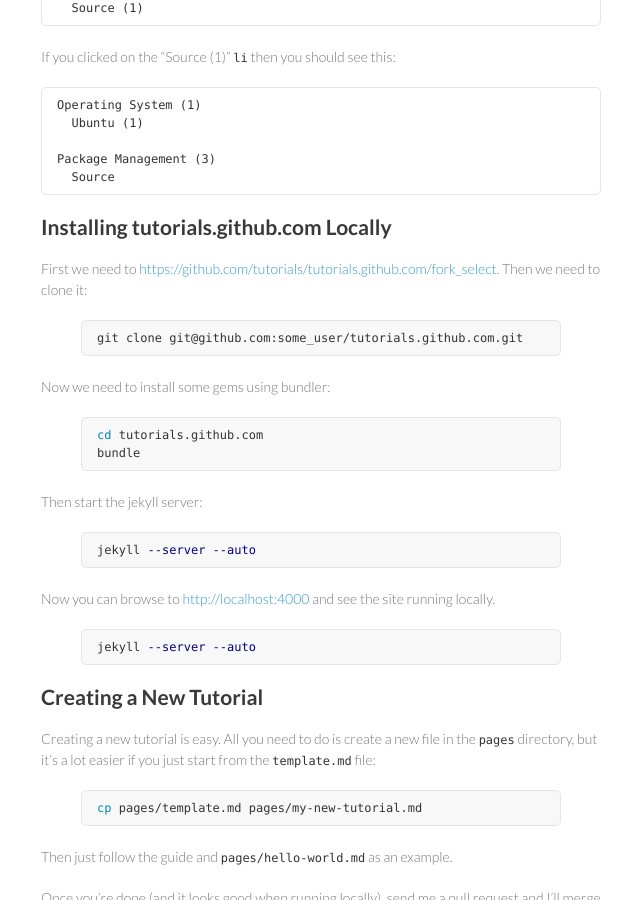
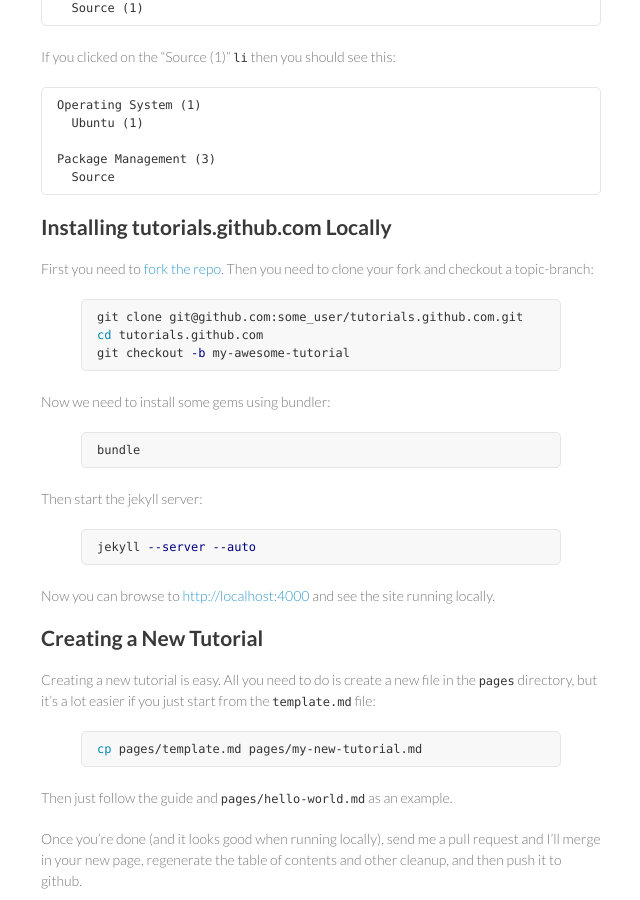
Before and after one commit to tutorials/tutorials.github.com, a Jekyll site: the page built from pages/explanation.md, in a window 1280 px wide and 900 px high, scrolled down 1521 px. Shown: the whole window, without its empty margins (469-1109 px from the left). Built offline with Jekyll 4.4.1, drawn with Linux system fonts in a browser that asks for light colours; nearby versions of some CDN libraries.

Commit message:
Fixed a broken link and grammar cleanup

```diff
--- a/pages/explanation.md
+++ b/pages/explanation.md
@@ -79,16 +79,17 @@
 
 ## Installing tutorials.github.com Locally
 
-First we need to [https://github.com/tutorials/tutorials.github.com/fork_select](fork the repo). Then we need to clone it:
+First you need to [fork the repo](https://github.com/tutorials/tutorials.github.com/fork_select). Then you need to clone your fork and checkout a topic-branch:
 
 {% highlight sh %}
 git clone git@github.com:some_user/tutorials.github.com.git
+cd tutorials.github.com
+git checkout -b my-awesome-tutorial
 {% endhighlight %}
 
 Now we need to install some gems using bundler:
 
 {% highlight sh %}
-cd tutorials.github.com
 bundle
 {% endhighlight %}
 
@@ -99,10 +100,6 @@
 {% endhighlight %}
 
 Now you can browse to [http://localhost:4000](http://localhost:4000) and see the site running locally.
-
-{% highlight sh %}
-jekyll --server --auto
-{% endhighlight %}
 
 ## Creating a New Tutorial
 
```
